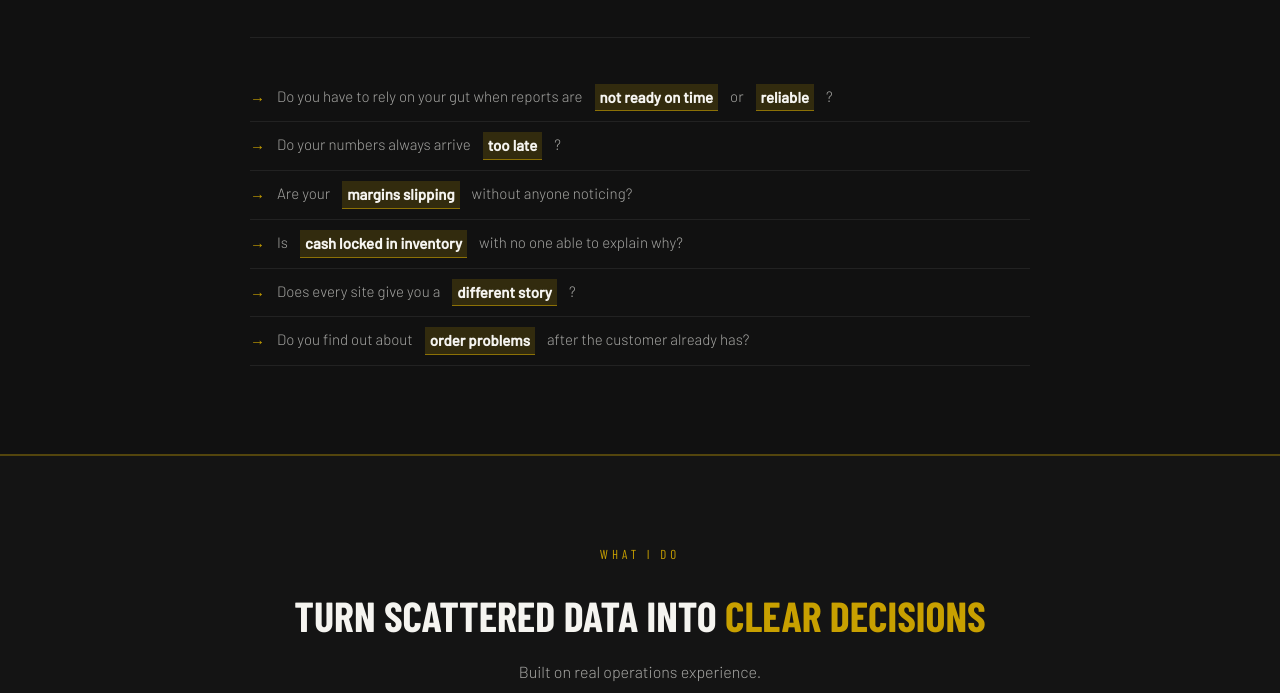
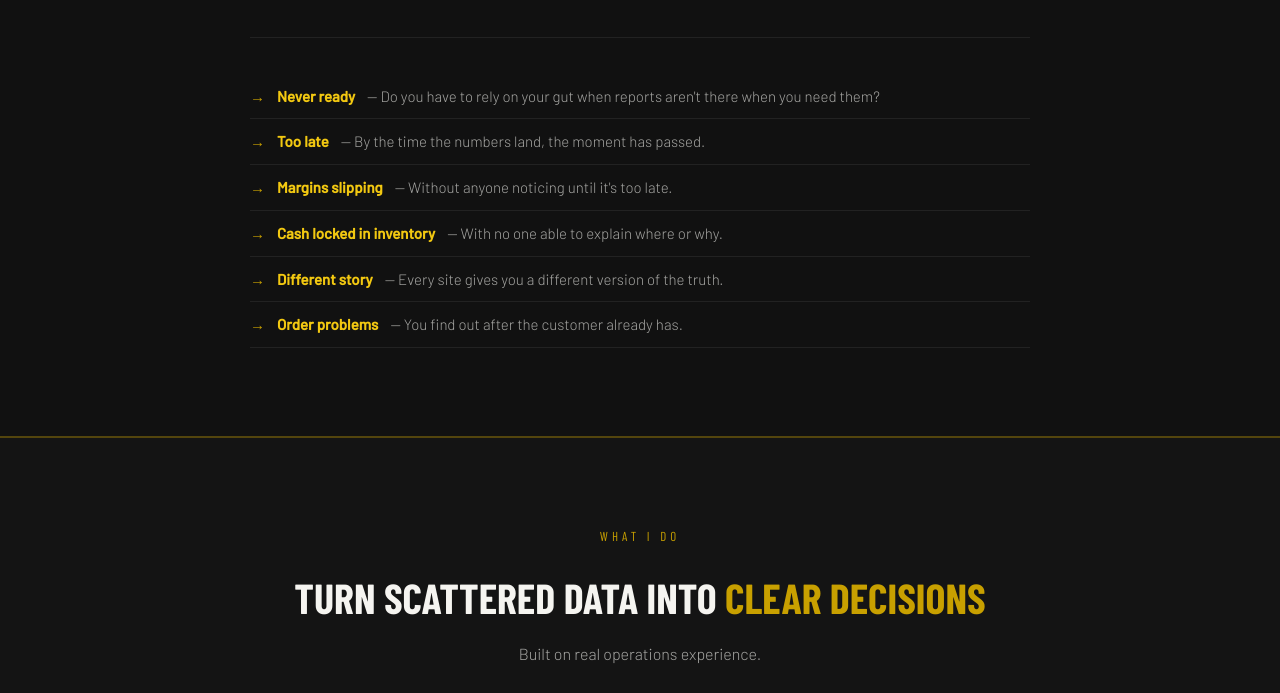
Before and after one commit to BiPrism/Website, a plain HTML site: page index.html in a window 1280 px wide. Shown: the part 1203-1896 px from the top of the page. Drawn offline with nearby package versions, Linux system fonts and the light colour scheme; a web font is replaced by a local one.

Commit message:
20042026 13:34 most content done

```diff
--- a/index.html
+++ b/index.html
@@ -84,7 +84,7 @@ nav{position:fixed;top:0;left:0;right:0;z-index:99;padding:16px 48px;display:fle
 .who-card p{font-size:14.5px;color:rgba(245,244,240,0.55);line-height:1.6;font-weight:300}
 .who-symptoms{list-style:none;max-width:780px;margin:40px auto 0;border-top:1px solid rgba(255,255,255,0.07);padding-top:36px}
 .who-symptoms li{font-size:15px;color:rgba(245,244,240,0.65);padding:10px 0;border-bottom:1px solid rgba(255,255,255,0.07);display:flex;gap:12px;align-items:flex-start;font-weight:300}
-.who-symptoms li strong{font-weight:600;color:var(--white);background:rgba(200,160,0,0.18);padding:1px 5px;border-bottom:1px solid rgba(200,160,0,0.6)}
+.who-symptoms li strong{font-weight:600;color:var(--gold-light)}
 .who-symptoms li::before{content:"→";color:var(--gold);font-weight:700;flex-shrink:0}
 .what-bullets{list-style:none;padding:0;margin:0}
 .what-bullets li{font-size:15px;color:rgba(245,244,240,0.65);padding:12px 0;border-bottom:1px solid rgba(255,255,255,0.07);display:flex;gap:14px;align-items:flex-start;font-weight:300;line-height:1.6}
@@ -321,12 +321,12 @@ a:focus-visible,button:focus-visible{outline:2px solid var(--gold);outline-offse
     </div>
     <h3 class="who-symptoms-heading">Can you answer yes to any of the following?</h3>
     <ul class="who-symptoms">
-      <li>Do you have to rely on your gut when reports are <strong>not ready on time</strong> or <strong>reliable</strong>?</li>
-      <li>Do your numbers always arrive <strong>too late</strong>?</li>
-      <li>Are your <strong>margins slipping</strong> without anyone noticing?</li>
-      <li>Is <strong>cash locked in inventory</strong> with no one able to explain why?</li>
-      <li>Does every site give you a <strong>different story</strong>?</li>
-      <li>Do you find out about <strong>order problems</strong> after the customer already has?</li>
+      <li><strong>Never ready</strong> — Do you have to rely on your gut when reports aren't there when you need them?</li>
+      <li><strong>Too late</strong> — By the time the numbers land, the moment has passed.</li>
+      <li><strong>Margins slipping</strong> — Without anyone noticing until it's too late.</li>
+      <li><strong>Cash locked in inventory</strong> — With no one able to explain where or why.</li>
+      <li><strong>Different story</strong> — Every site gives you a different version of the truth.</li>
+      <li><strong>Order problems</strong> — You find out after the customer already has.</li>
     </ul>
   </div>
 </section>
@@ -374,7 +374,7 @@ a:focus-visible,button:focus-visible{outline:2px solid var(--gold);outline-offse
           <li>Margin erosion tracked by customer and segment</li>
           <li>Filter by year, region, and customer segment</li>
         </ul>
-        <a href="#" class="btn-report" onclick="openDashboard('biprism_dashboard_v2.html','Customer &amp; Sales — Live Dashboard');return false;">View Dashboard →</a>
+        <a href="#" class="btn-report" onclick="openDashboard('https://biprism.github.io/Sample-Reports/sales_dashboard.html','Customer &amp; Sales — Live Dashboard');return false;">View Dashboard →</a>
       </div>
 
       <div class="outcome-card">
@@ -387,7 +387,7 @@ a:focus-visible,button:focus-visible{outline:2px solid var(--gold);outline-offse
           <li>Overstocked SKUs and working capital tied up</li>
           <li>Filter by year, warehouse, and category</li>
         </ul>
-        <a href="#" class="btn-report" onclick="openDashboard('biprism_inventory_mockup.html','Inventory Analysis — Live Dashboard');return false;">View Dashboard →</a>
+        <a href="#" class="btn-report" onclick="openDashboard('https://biprism.github.io/Sample-Reports/biprism_inventory_mockup.html','Inventory Analysis — Live Dashboard');return false;">View Dashboard →</a>
       </div>
 
       <div class="outcome-card">
```
